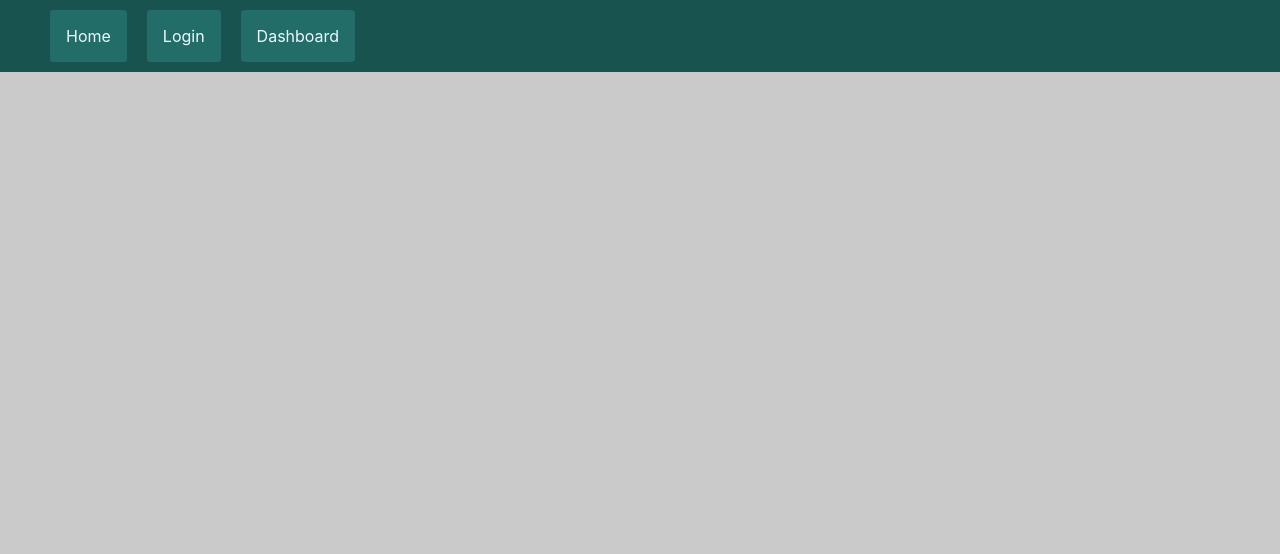
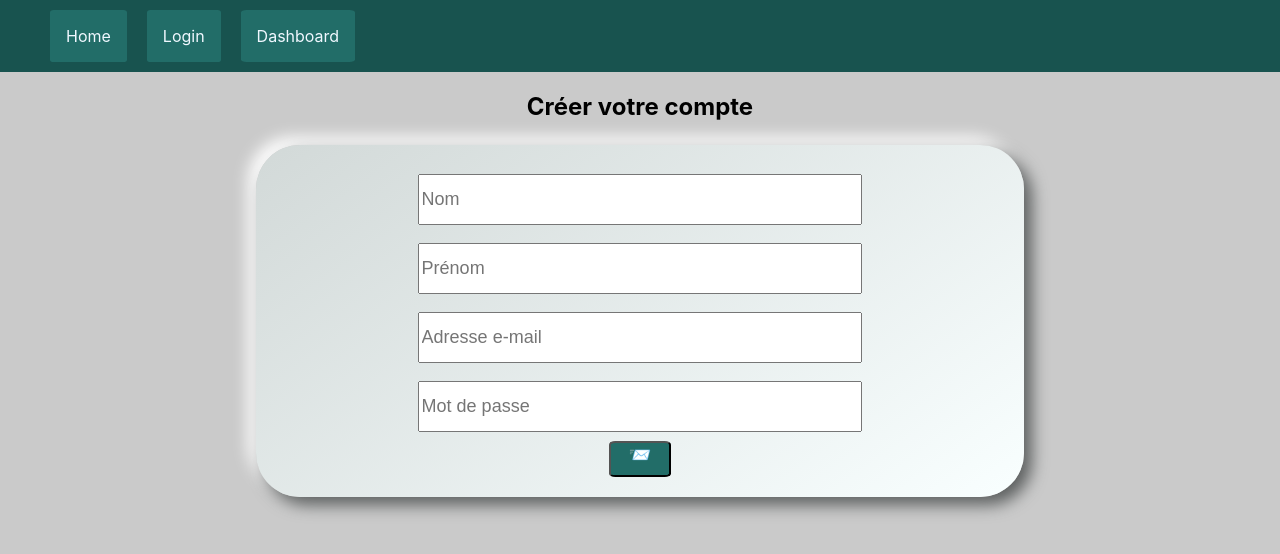
Before and after one commit to Bricevsc/TitanicDataFront, a React (Create React App) app: page / in a window 1280 px wide. Shown: the top 554 px of the page. Built offline with nearby package versions, Linux system fonts and the light colour scheme.

Commit message:
✨ add register form and css

```diff
--- a/package.json
+++ b/package.json
@@ -6,6 +6,7 @@
     "@testing-library/jest-dom": "^5.16.5",
     "@testing-library/react": "^13.4.0",
     "@testing-library/user-event": "^13.5.0",
+    "axios": "^1.4.0",
     "react": "^18.2.0",
     "react-dom": "^18.2.0",
     "react-scripts": "5.0.1",
--- a/src/App.js
+++ b/src/App.js
@@ -1,9 +1,10 @@
 import "./App.css";
+import FormRegister from "./components/FormRegister";
 
 function App() {
   return (
     <div className="App">
-
+      <FormRegister />
     </div>
   );
 }
--- /dev/null
+++ b/src/components/FormRegister.jsx
@@ -0,0 +1,90 @@
+import React, { useState } from "react";
+import axios from "axios";
+
+const FormRegister = () => {
+  const [lastname, setLastname] = useState("");
+  const [firstname, setFirstname] = useState("");
+  const [email, setEmail] = useState("");
+  const [password, setPassword] = useState("");
+
+  //   const sendForm = () => {
+  //     axios({
+  //       method: "post",
+  //       url: `http://localhost:8000/titanic/users`,
+  //       withCredentials: true,
+  //       data: {
+  //         lastname,
+  //         firstname,
+  //         email,
+  //         password,
+  //       },
+  //     });
+  //   };
+
+  //   const clearForm = () => {
+  //     setLastname(""), setFirstname(""), setEmail(""), setPassword("");
+  //   };
+
+  const submit = () => {
+    if (!email || !password) {
+      alert("veuillez renseigner email et message");
+    } else {
+      try {
+        // sendForm();
+        // clearForm();
+        alert("le formulaire est envoyé");
+      } catch (error) {
+        alert(`le formulaire ne s'est pas envoyé.` + error);
+      }
+    }
+  };
+
+  return (
+    <div id="formregister">
+      <h2>Créer votre compte</h2>
+      <form method="POST">
+        <div class="formregister">
+          <input
+            type="text"
+            placeholder="Nom"
+            name="lastname"
+            id="lastname"
+            onChange={(e) => setLastname(e.target.value)}
+            required
+            autocomplete="off"
+          />
+          <input
+            type="text"
+            placeholder="Prénom"
+            name="firstname"
+            id="firstname"
+            onChange={(e) => setFirstname(e.target.value)}
+            required
+            autocomplete="off"
+          />
+          <input
+            type="email"
+            placeholder="Adresse e-mail"
+            name="email"
+            id="email"
+            onChange={(e) => setEmail(e.target.value)}
+            required
+            autocomplete="off"
+          />
+          <input
+            type="password"
+            placeholder="Mot de passe"
+            name="password"
+            value={password}
+            onChange={(e) => setPassword(e.target.value)}
+            required
+            autocomplete="off"
+          />
+          <button className="sendbutton">📨</button>
+          {/* onClick={submit} */}
+        </div>
+      </form>
+    </div>
+  );
+};
+export default FormRegister;
--- a/src/index.css
+++ b/src/index.css
@@ -1,33 +1,65 @@
 body {
   margin: 0;
-  font-family: -apple-system, BlinkMacSystemFont, 'Segoe UI', 'Roboto', 'Oxygen',
-    'Ubuntu', 'Cantarell', 'Fira Sans', 'Droid Sans', 'Helvetica Neue',
+  font-family: -apple-system, BlinkMacSystemFont, "Segoe UI", "Roboto", "Oxygen",
+    "Ubuntu", "Cantarell", "Fira Sans", "Droid Sans", "Helvetica Neue",
     sans-serif;
   -webkit-font-smoothing: antialiased;
   -moz-osx-font-smoothing: grayscale;
-  background-color: #CACACA;
+  background-color: #cacaca;
   height: 100vh;
 }
-.navbar{
+h2 {
+  padding-bottom: 0.5vh;
+}
+.navbar {
   display: flex;
   justify-content: left;
-  background-color: #18534F;
+  background-color: #18534f;
   margin: 0;
 }
-.navbar a{
+.navbar a {
   text-decoration: none;
   list-style: none;
   padding: 1em;
-  background-color: #226D68;
+  background-color: #226d68;
   margin: 10px;
   color: aliceblue;
-  border-radius:5%;
+  border-radius: 5%;
 }
-.footerpage{
+.footerpage {
   margin: 1em;
-  background-color: #226D68;
+  background-color: #226d68;
 }
 code {
-  font-family: source-code-pro, Menlo, Monaco, Consolas, 'Courier New',
+  font-family: source-code-pro, Menlo, Monaco, Consolas, "Courier New",
     monospace;
 }
+.formregister {
+  display: flex;
+  align-items: center;
+  flex-direction: column;
+  margin-left: 20%;
+  margin-right: 20%;
+  padding: 20px;
+  border-radius: 44px;
+  background: linear-gradient(145deg, #d2d9d8, #f9ffff);
+  box-shadow: 8px 8px 16px #5d6060, -8px -8px 16px #ffffff;
+}
+.formregister input {
+  text-align: left;
+  width: 60%;
+  margin: 0.5em;
+  height: 2.5em;
+  font-size: large;
+}
+.formregister button {
+  text-decoration: none;
+  list-style: none;
+  font-size: large;
+  padding-left: 1em;
+  padding-right: 1em;
+  padding-bottom: 0.5em;
+  background-color: #226d68;
+  color: aliceblue;
+  border-radius: 10%;
+}
```
Also changed, not shown: 1 other file (tests, documents, lock files or other folders).
